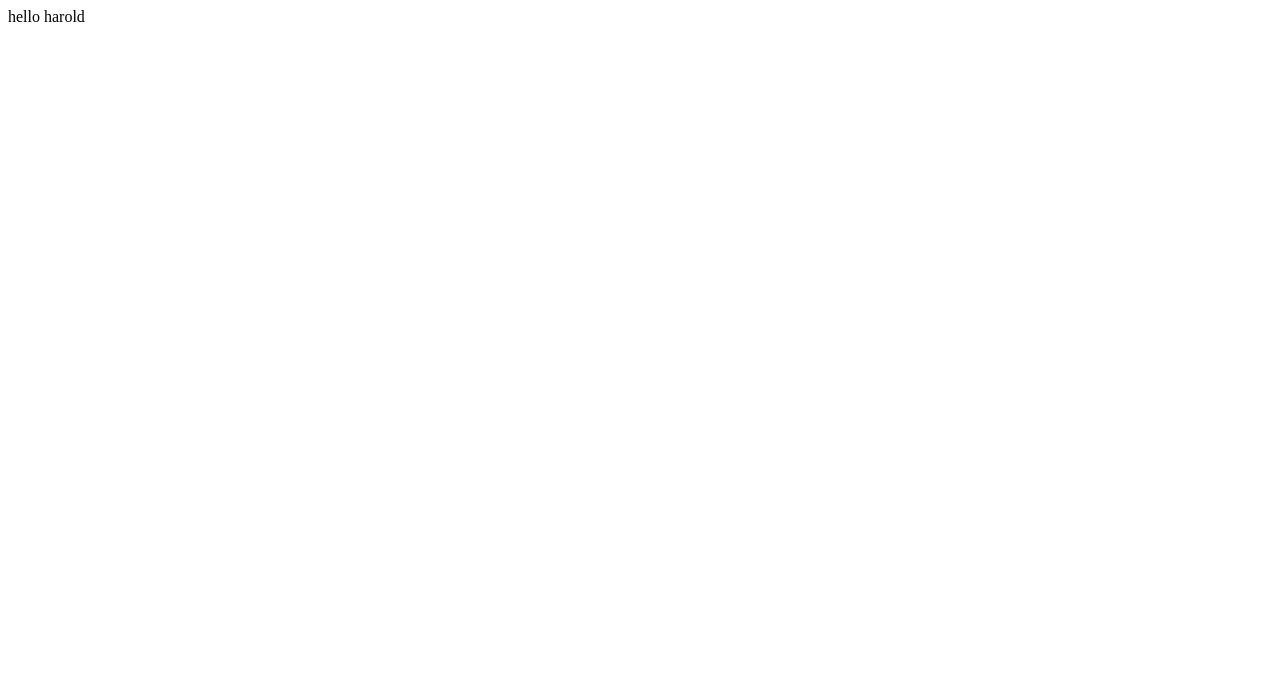
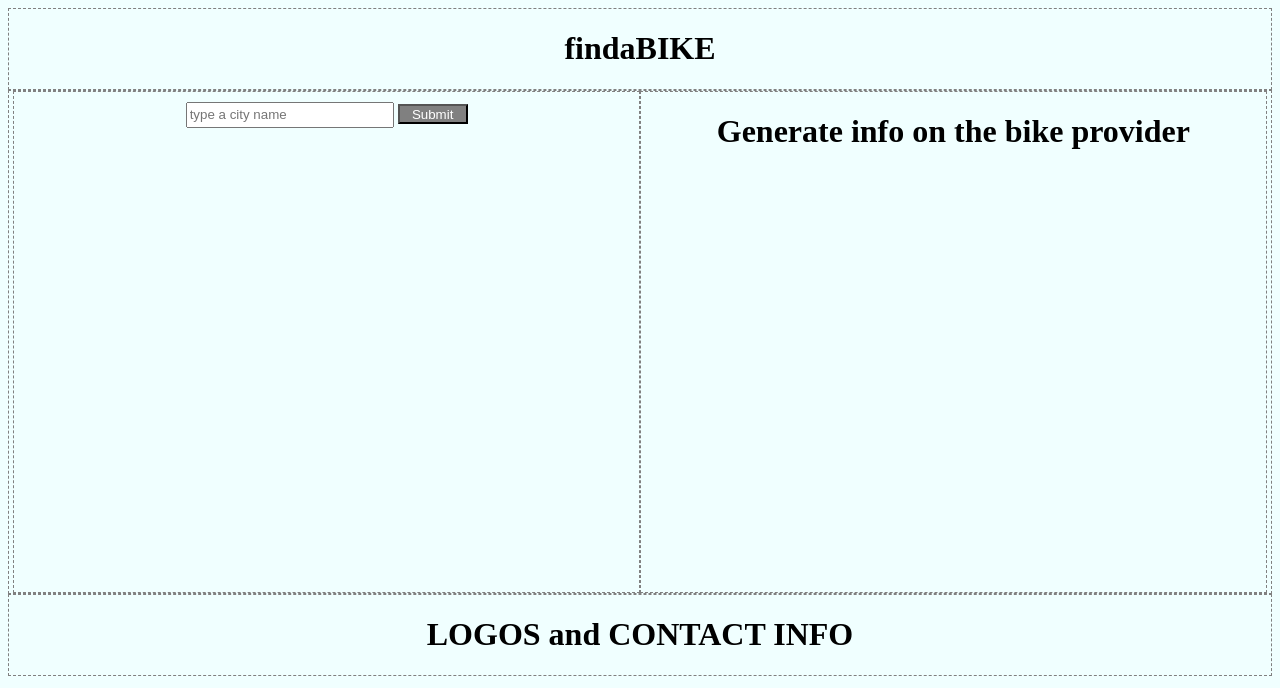
Before and after one commit to fazzulo1/fazzulo1.github.io, a plain HTML site: page index.html in a window 1280 px wide. Drawn offline with nearby package versions, Linux system fonts and the light colour scheme.

Commit message:
adding files  commit

```diff
--- /dev/null
+++ b/app.js
@@ -0,0 +1 @@
+console.log('hi');
--- a/index.html
+++ b/index.html
@@ -1 +1,37 @@
-hello harold
+<!DOCTYPE html>
+<html lang="en">
+  <head>
+    <meta charset="UTF-8" />
+    <meta name="viewport" content="width=device-width, initial-scale=1.0" />
+    <meta http-equiv="X-UA-Compatible" content="ie=edge" />
+    <title>Document</title>
+    <link rel="stylesheet" href="styles.css" />
+  </head>
+  <body>
+    <div id="header">
+      <h1>findaBIKE</h1>
+    </div>
+    <div class="container">
+      <div id="providers">
+        <form action="">
+          <input type="text" placeholder="type a city name" class="text" />
+          <button class="submit">Submit</button>
+        </form>
+      </div>
+      <div id="details">
+        <h1>Generate info on the bike provider</h1>
+      </div>
+    </div>
+    <div>
+      <footer>
+        <h1>LOGOS and CONTACT INFO</h1>
+      </footer>
+    </div>
+
+    <script src="app.js"></script>
+    <script
+      src="https://cdnjs.cloudflare.com/ajax/libs/jquery/3.3.1/jquery.min.js"
+      charset="utf-8"
+    ></script>
+  </body>
+</html>
--- /dev/null
+++ b/styles.css
@@ -0,0 +1,43 @@
+body {
+  background: azure;
+}
+div {
+  border: 1px dashed gray;
+}
+#header {
+  text-align: center;
+}
+.container {
+  display: flex;
+  flex-direction: row;
+  flex-wrap: wrap;
+  justify-content: center;
+}
+form {
+  margin: 10px;
+}
+.text {
+  width: 200px;
+  height: 20px;
+}
+.submit {
+  width: 70px;
+  height: 20px;
+  background: gray;
+  color: white;
+  font-weight: 200;
+}
+#providers {
+  width: 49.5%;
+  height: 500px;
+  text-align: center;
+}
+#details {
+  width: 49.5%;
+  height: 500px;
+  text-align: center;
+}
+footer {
+  clear: both;
+  text-align: center;
+}
```
